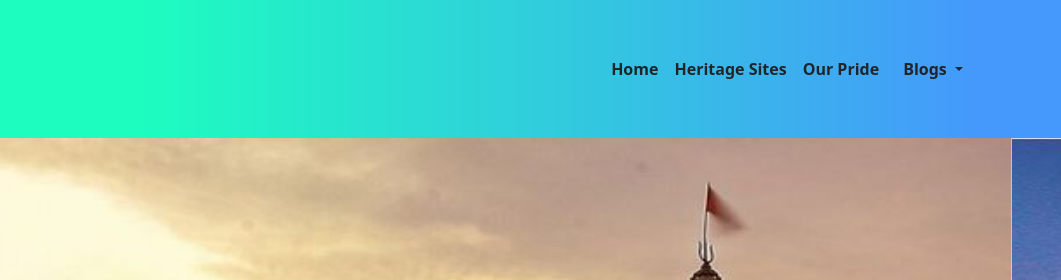
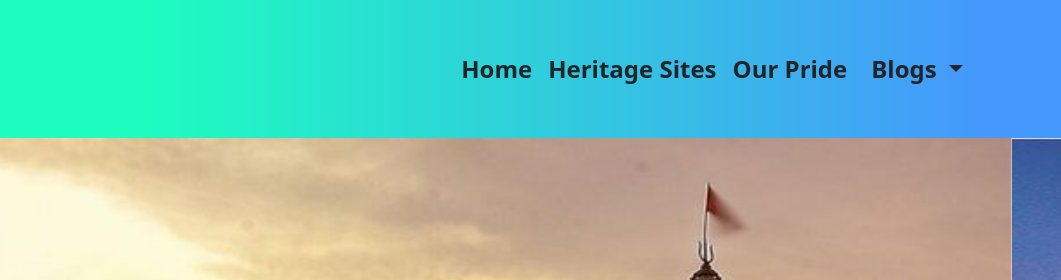
Before and after one commit to goyal-nandini/India-showcase, a plain HTML site: page index.html in a window 1280 px wide. Shown: the top 280 px of the page, 219-1280 px from the left. Drawn offline with nearby package versions, Linux system fonts and the light colour scheme.

Commit message:
Update index.html

```diff
--- a/index.html
+++ b/index.html
@@ -28,13 +28,13 @@
         </div>
         <ul class="nav col-12 col-md-auto mb-2 justify-content-center mb-md-0">
           <li>
-            <a href="#" class="nav-link px-2 link-dark fw-bold">Home</a>
+            <a href="#" class="nav-link px-2 link-dark fw-bold fs-4">Home</a>
           </li>
           <li>
-            <a href="#" class="nav-link px-2 link-dark fw-bold">Heritage Sites</a>
+            <a href="#" class="nav-link px-2 link-dark fw-bold fs-4">Heritage Sites</a>
           </li>
           <li>
-            <a href="#" class="nav-link px-2 link-dark fw-bold">Our Pride</a>
+            <a href="#" class="nav-link px-2 link-dark fw-bold fs-4">Our Pride</a>
           </li>
           <!-- <li><a href="#" class="nav-link px-2 link-dark">Gallery</a></li> -->
           <!-- <li>
@@ -42,7 +42,7 @@
             </li> -->
           <!-- <li><a href="#" class="nav-link px-2">Travel With Us</a></li> -->
           <li class="nav-item dropdown">
-            <a class="nav-link dropdown-toggle link-dark fw-bold" href="#" role="button" data-bs-toggle="dropdown"
+            <a class="nav-link dropdown-toggle link-dark fw-bold fs-4" href="#" role="button" data-bs-toggle="dropdown"
               aria-expanded="false">
               Blogs
             </a>
```
